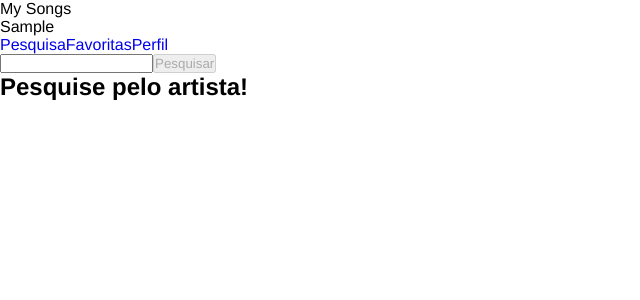
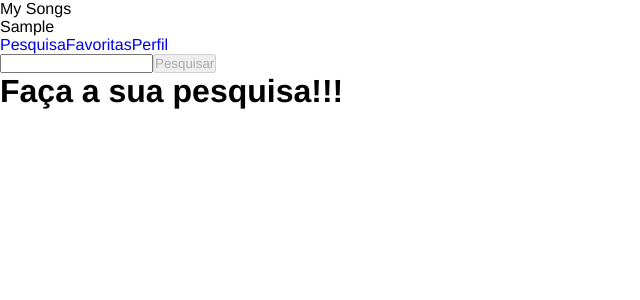
Before and after one commit to TabataSouto/project-my-songs-angular, an Angular app: page / in a window 1280 px wide. Both pictures are taken after typing "Sample", "Sample123" into the empty fields and a click on the input "Entrar". Shown: the top 300 px of the page, without its empty margins (0-640 px from the left). Built offline with nearby package versions, Linux system fonts and the light colour scheme.

Commit message:
feat: condicionais para renderização dos textos: "Faça sua pesquisa", "Carregando..." e "Álbum não encontrado".

```diff
--- a/src/app/components/card-album/card-album.component.html
+++ b/src/app/components/card-album/card-album.component.html
@@ -1,16 +1,29 @@
 <section *ngIf="albums.length > 0; else noResearch">
+
   <div *ngIf="isLoading; else searchAlbums">
     <p>Carregando...</p>
   </div>
+
   <ng-template #searchAlbums>
+    <p>Resultado de Álbuns do artista: {{ artist }}</p>
     <div *ngFor="let album of albums">
-      <img src="{{ album.artworkUrl100 }}" alt="">
-      <p>{{ album.artistName }}</p>
-      <p>{{ album.collectionName }}</p>
-    </div>
+        <a routerLink="/album/{{album.artistId}}">
+        <img src="{{ album.artworkUrl100 }}" alt="">
+        <p>{{ album.artistName }}</p>
+        <p>{{ album.collectionName }}</p>
+      </a>
+      </div>
   </ng-template>
+
 </section>
+
 <ng-template #noResearch>
-  <h2 *ngIf="!isLoading; else teste">Pesquise pelo artista!</h2>
-  <ng-template #teste>Carregando...</ng-template>
+
+  <h1 *ngIf="albumsNotFount && !isLoading">Nenhum álbum foi encontrado!</h1>
+  <p *ngIf="isLoading; else searchAlbum">Carregando...</p>
+
+  <ng-template #searchAlbum>
+    <h1 *ngIf="!albumsNotFount && !isLoading">Faça a sua pesquisa!!!</h1>
+  </ng-template>
+
 </ng-template>
--- a/src/app/components/card-album/card-album.component.ts
+++ b/src/app/components/card-album/card-album.component.ts
@@ -11,6 +11,8 @@ import IAlbums from 'src/app/interfaces/IAlbums';
 export class CardAlbumComponent implements OnInit {
   @Input() albums!: IAlbums[];
   @Input() isLoading!: boolean;
+  @Input() artist!: string;
+  @Input() albumsNotFount!: boolean;
 
   constructor() { }
 
--- a/src/app/components/pages/search/search.component.html
+++ b/src/app/components/pages/search/search.component.html
@@ -1,3 +1,8 @@
 <app-header></app-header>
 <app-search-form (onSubmit)="getValueSearch($event)"></app-search-form>
-<app-card-album [albums]="albums" [isLoading]="isLoading"></app-card-album>
+<app-card-album
+  [albums]="albums"
+  [artist]="artist"
+  [isLoading]="isLoading"
+  [albumsNotFount]="albumsNotFount"
+></app-card-album>
--- a/src/app/components/pages/search/search.component.ts
+++ b/src/app/components/pages/search/search.component.ts
@@ -14,6 +14,8 @@ import { AlbumService } from 'src/app/services/album/album.service';
 export class SearchComponent implements OnInit {
   albums: IAlbums[] = [];
   isLoading: boolean = false;
+  albumsNotFount: boolean = false;
+  artist: string = '';
 
   constructor(private albumSerive: AlbumService) { }
 
@@ -22,12 +24,19 @@ export class SearchComponent implements OnInit {
 
   getValueSearch(e: string): void {
     this.isLoading = true;
+    this.albumsNotFount = false;
+    this.artist = e;
     setTimeout(() => {
-      this.albumSerive.getAlbums(e).subscribe(
-        (album) => this.albums = album.results
-      )
+      this.albums = [];
+      this.albumSerive.getAlbums(e).subscribe((album) => {
+        if (!album.results.length) {
+            this.isLoading = false;
+            this.albumsNotFount = true
+        };
+          console.log(album.results);
+          this.albums = album.results });
       this.isLoading = false;
-    }, 3000);
+    }, 1000);
   }
 
 }
```
